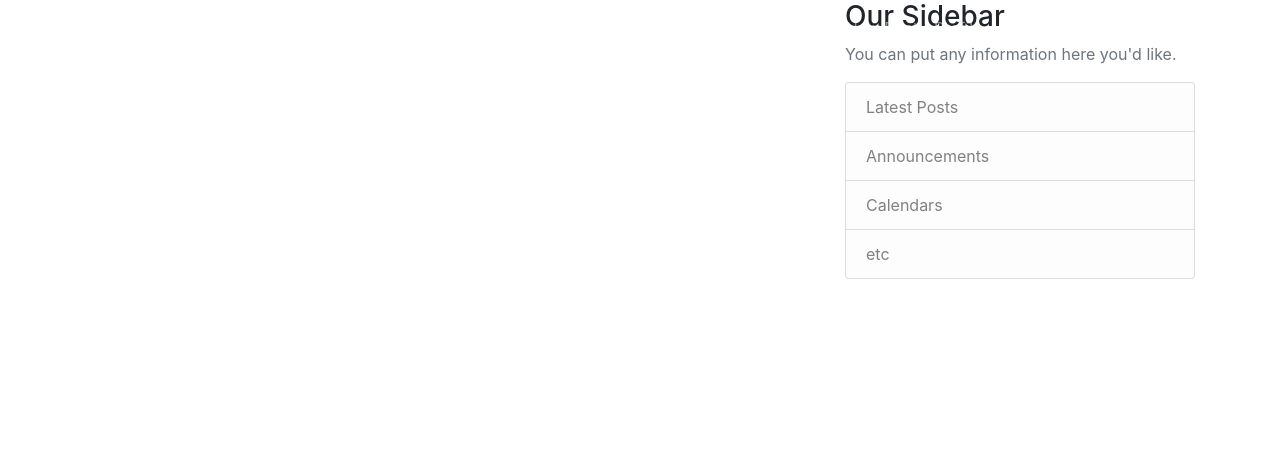
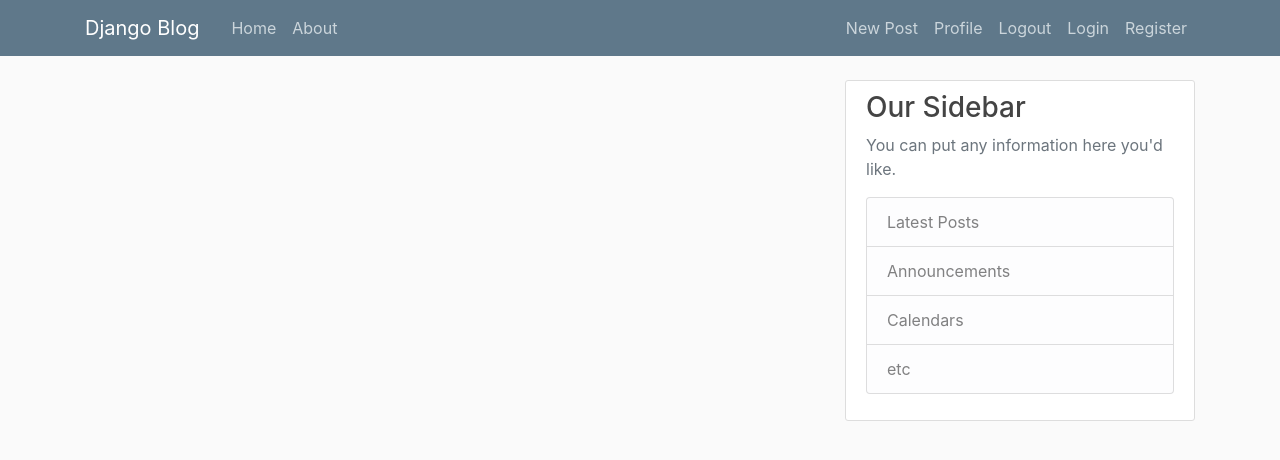
Before and after one commit to Moksedul/ERP1_PUB, a Django app: page / in a window 1280 px wide. Shown: the top 460 px of the page. Run offline with Django 3.2, Linux system fonts and the light colour scheme; some libraries are stand-ins or nearby versions.

Commit message:
project started

```diff
--- /dev/null
+++ b/main/static/main/main.css
@@ -0,0 +1,84 @@
+body {
+  background: #fafafa;
+  color: #333333;
+  margin-top: 5rem;
+}
+
+h1, h2, h3, h4, h5, h6 {
+  color: #444444;
+}
+
+ul {
+  margin: 0;
+}
+
+.bg-steel {
+  background-color: #5f788a;
+}
+
+.site-header .navbar-nav .nav-link {
+  color: #cbd5db;
+}
+
+.site-header .navbar-nav .nav-link:hover {
+  color: #ffffff;
+}
+
+.site-header .navbar-nav .nav-link.active {
+  font-weight: 500;
+}
+
+.content-section {
+  background: #ffffff;
+  padding: 10px 20px;
+  border: 1px solid #dddddd;
+  border-radius: 3px;
+  margin-bottom: 20px;
+}
+
+.article-title {
+  color: #444444;
+}
+
+a.article-title:hover {
+  color: #428bca;
+  text-decoration: none;
+}
+
+.article-content {
+  white-space: pre-line;
+}
+
+.article-img {
+  height: 65px;
+  width: 65px;
+  margin-right: 16px;
+}
+
+.article-metadata {
+  padding-bottom: 1px;
+  margin-bottom: 4px;
+  border-bottom: 1px solid #e3e3e3
+}
+
+.article-metadata a:hover {
+  color: #333;
+  text-decoration: none;
+}
+
+.article-svg {
+  width: 25px;
+  height: 25px;
+  vertical-align: middle;
+}
+
+.account-img {
+  height: 125px;
+  width: 125px;
+  margin-right: 20px;
+  margin-bottom: 16px;
+}
+
+.account-heading {
+  font-size: 2.5rem;
+}
--- a/main/templates/main/base.html
+++ b/main/templates/main/base.html
@@ -8,7 +8,7 @@
 
     <!-- Bootstrap CSS -->
     <link rel="stylesheet" href="https://stackpath.bootstrapcdn.com/bootstrap/4.5.0/css/bootstrap.min.css" integrity="sha384-9aIt2nRpC12Uk9gS9baDl411NQApFmC26EwAOH8WgZl5MYYxFfc+NcPb1dKGj7Sk" crossorigin="anonymous">
-    <link rel="stylesheet" type="text/css" href="{% static 'blog/main.css'%}">
+    <link rel="stylesheet" type="text/css" href="{% static 'main/main.css'%}">
 
 
         <title>Django Blog</title>
--- a/techAlong_ERP/urls.py
+++ b/techAlong_ERP/urls.py
@@ -11,7 +11,7 @@
     2. Add a URL to urlpatterns:  path('', Home.as_view(), name='home')
 Including another URLconf
     1. Import the include() function: from django.urls import include, path
-    2. Add a URL to urlpatterns:  path('blog/', include('blog.urls'))
+    2. Add a URL to urlpatterns:  path('main/', include('main.urls'))
 """
 from django.contrib import admin
 from django.urls import path, include
```
